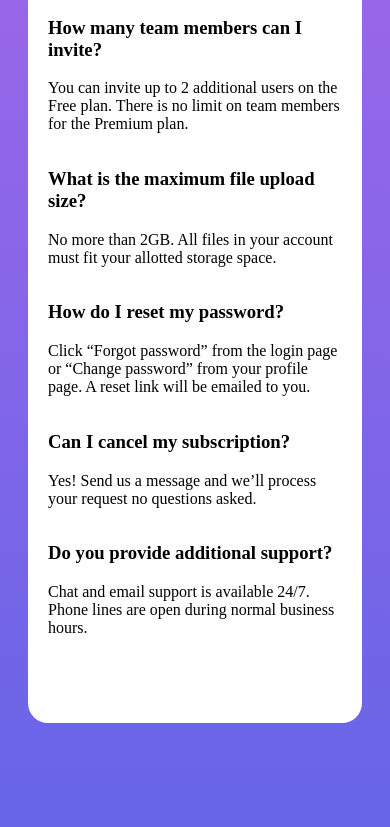
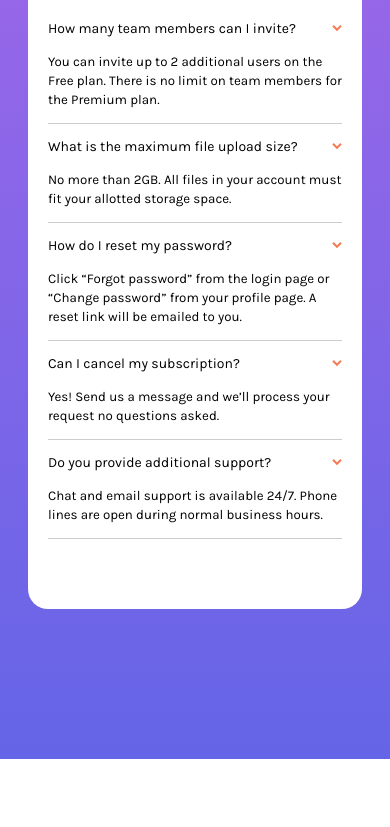
Before and after one commit to hnnav/faq-accordion-card-main, a plain HTML site: page index.html in a window 390 px wide. Shown: the part 382-1209 px from the top of the page. After the commit the page ends 1141 px from the top, so only its background shows below. Drawn offline with Linux system fonts and the light colour scheme.

Commit message:
images mobile

```diff
--- a/index.html
+++ b/index.html
@@ -8,32 +8,50 @@
 </head>
 <body>
 
+
   <div class="white-box">
+    <img class="main-image" src="images/illustration-woman-online-mobile.svg">
+    <img class="shadow-image" src="images/bg-pattern-mobile.svg">
     <h1>FAQ</h1>
 
-    <div class="q1">
-      <h3>How many team members can I invite?</h3>
-      <p>You can invite up to 2 additional users on the Free plan. There is no limit on team members for the Premium plan.</p>
+    <div class="q-and-a">
+      <div class="question-line">
+        <p>How many team members can I invite?</p>
+        <img src="images/icon-arrow-down.svg">
+      </div>
+      <small>You can invite up to 2 additional users on the Free plan. There is no limit on team members for the Premium plan.</small>
     </div>
 
-    <div class="q2">
-      <h3>What is the maximum file upload size?</h3>
-      <p>No more than 2GB. All files in your account must fit your allotted storage space.</p>
+    <div class="q-and-a">
+      <div class="question-line">
+        <p>What is the maximum file upload size?</p>
+        <img src="images/icon-arrow-down.svg">
+      </div>
+      <small>No more than 2GB. All files in your account must fit your allotted storage space.</small>
     </div>
 
-    <div class="q3">
-      <h3>How do I reset my password?</h3>
-      <p>Click “Forgot password” from the login page or “Change password” from your profile page. A reset link will be emailed to you.</p>
+    <div class="q-and-a">
+      <div class="question-line">
+        <p>How do I reset my password?</p>
+        <img src="images/icon-arrow-down.svg">
+      </div>
+      <small>Click “Forgot password” from the login page or “Change password” from your profile page. A reset link will be emailed to you.</small>
     </div>
 
-    <div class="q4">
-      <h3>Can I cancel my subscription?</h3>
-      <p>Yes! Send us a message and we’ll process your request no questions asked.</p>
+    <div class="q-and-a">
+      <div class="question-line">
+        <p>Can I cancel my subscription?</p>
+        <img src="images/icon-arrow-down.svg">
+      </div>
+      <small>Yes! Send us a message and we’ll process your request no questions asked.</small>
     </div>
 
-    <div class="q5">
-      <h3>Do you provide additional support?</h3>
-      <p>Chat and email support is available 24/7. Phone lines are open during normal business hours.</p>
+    <div class="q-and-a">
+      <div class="question-line">
+        <p>Do you provide additional support?</p>
+        <img src="images/icon-arrow-down.svg">
+      </div>
+      <small>Chat and email support is available 24/7. Phone lines are open during normal business hours.</small>
     </div>
   </div>
 
--- a/styles.css
+++ b/styles.css
@@ -1,20 +1,56 @@
+/* Fonts */
+@import url('https://fonts.googleapis.com/css2?family=DM+Serif+Display&family=Karla:wght@400;700&display=swap');
+
 body {
     height: fit-content;
     background-image: linear-gradient(hsl(273, 75%, 66%), hsl(240, 73%, 65%));
     background-repeat: no-repeat;
+    font-family: 'Karla', sans-serif;
+}
+
+.main-image {
+    margin-top: -42%;
+    margin-right: 10px;
+    margin-left: 10px;
+}
+
+.shadow-image {
+    margin-top: -25%;
+    margin-right: 10px;
+    margin-left: 10px;
 }
 
 .white-box {
     background-color: white;
     margin: 150px 20px;
-    padding: 150px 20px 70px;
+    padding: 0px 20px 70px;
     height: fit-content;
     border-radius: 20px;
 
     display: flex;
     flex-direction: column;
+
+    /* background-image: url(images/bg-pattern-mobile.svg);
+    background-repeat: no-repeat;
+    background-position: center top; */
 }
 
 .white-box h1 {
+    margin-top: 50px;
     text-align: center;
 }
+
+.white-box p {
+    font-size: 14px;
+}
+
+.question-line {
+    display: flex;
+    justify-content: space-between;
+    align-items: center;
+}
+
+.q-and-a {
+    padding-bottom: 15px;
+    border-bottom: 1.5px solid rgb(204, 204, 204);
+}
```
